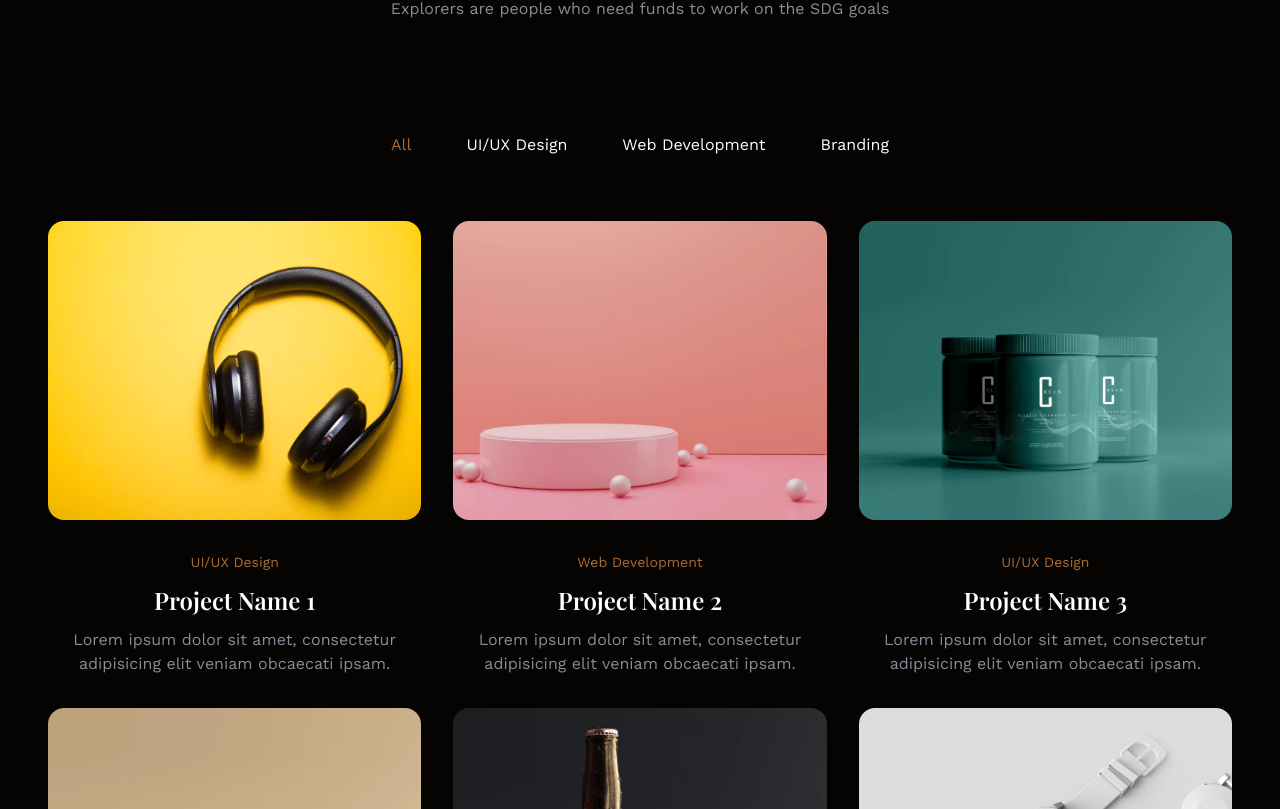
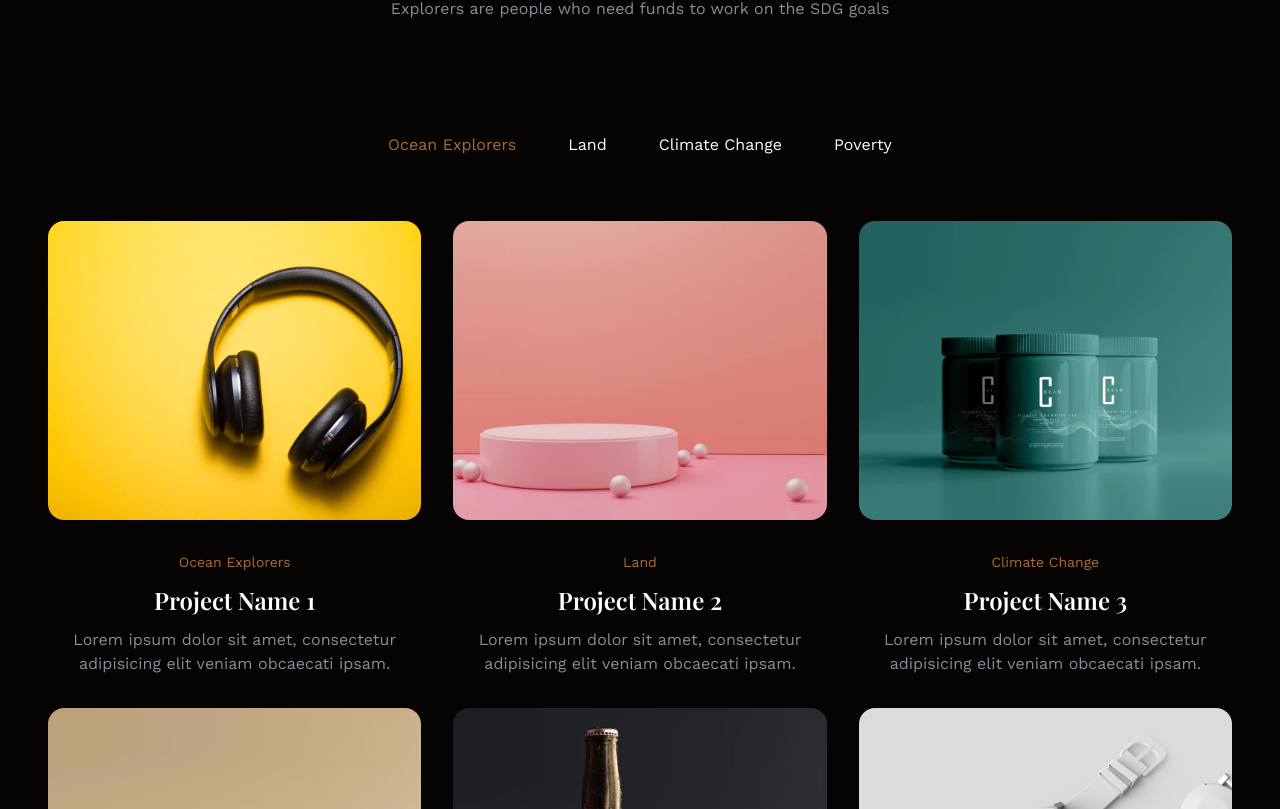
Before and after one commit to xcryptoshadow/world3, a React (Create React App) app: page / in a window 1280 px wide. Shown: the part 2151-2960 px from the top of the page. Built offline with nearby package versions, Linux system fonts and the light colour scheme; a web font is replaced by a local one.

Commit message:
‘world3’

```diff
--- a/src/data.js
+++ b/src/data.js
@@ -126,53 +126,53 @@ export const projectsData = [
     id: "1",
     image: Project1,
     name: "project name 1",
-    category: "UI/UX design",
+    category: "Ocean Explorers",
   },
   {
     id: "2",
     image: Project2,
     name: "project name 2",
-    category: "web development",
+    category: "Land",
   },
   {
     id: "3",
     image: Project3,
     name: "project name 3",
-    category: "UI/UX design",
+    category: "Climate Change",
   },
   {
     id: "4",
     image: Project4,
     name: "project name 4",
-    category: "branding",
+    category: "Poverty",
   },
   {
     id: "5",
     image: Project5,
     name: "project name 5",
-    category: "web development",
+    category: "Land",
   },
   {
     id: "6",
     image: Project6,
     name: "project name 6",
-    category: "web development",
+    category: "Ocean Explorers",
   },
 ];
 
 // projects
 export const projectsNav = [
   {
-    name: "all",
+    name: "Ocean Explorers",
   },
   {
-    name: "UI/UX Design",
+    name: "Land",
   },
   {
-    name: "web development",
+    name: "Climate Change",
   },
   {
-    name: "branding",
+    name: "Poverty",
   },
 ];
 
```
